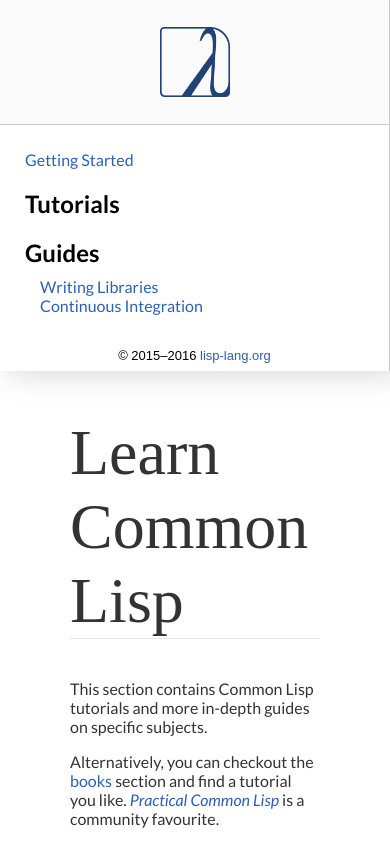
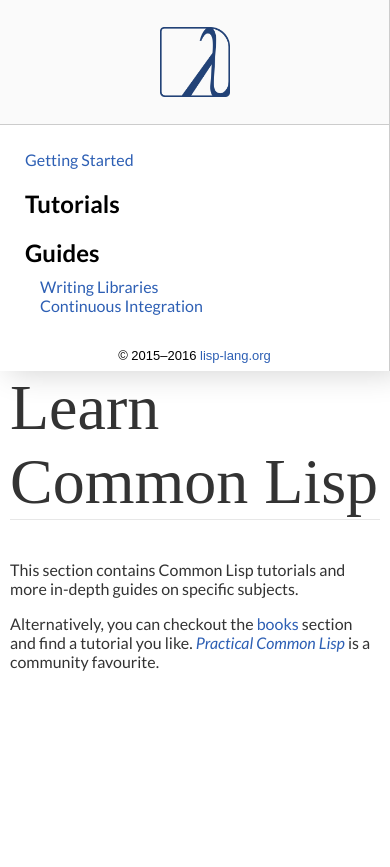
Before and after one commit to LispLang/lisplang.github.io, a Jekyll site: the page built from learn/index.md, in a window 390 px wide. Shown: the top 867 px of the page. Built offline with Jekyll 4.4.1, drawn with Linux system fonts in a browser that asks for light colours; some web fonts are replaced.

Commit message:
Responsive tutorials

```diff
--- a/assets/css/learn.scss
+++ b/assets/css/learn.scss
@@ -93,9 +93,16 @@
 
     article {
         width: 100%;
-        padding: 45px 70px;
         overflow: auto;
         position: relative;
+
+        @include on-medium-and-large() {
+            padding: 45px 70px;
+        }
+
+        @include on-small() {
+            padding: 0 10px;
+        }
 
         h1, h2, h3, h4, h5, h6 {
             font-family: 'PT Sans', serif;
```
